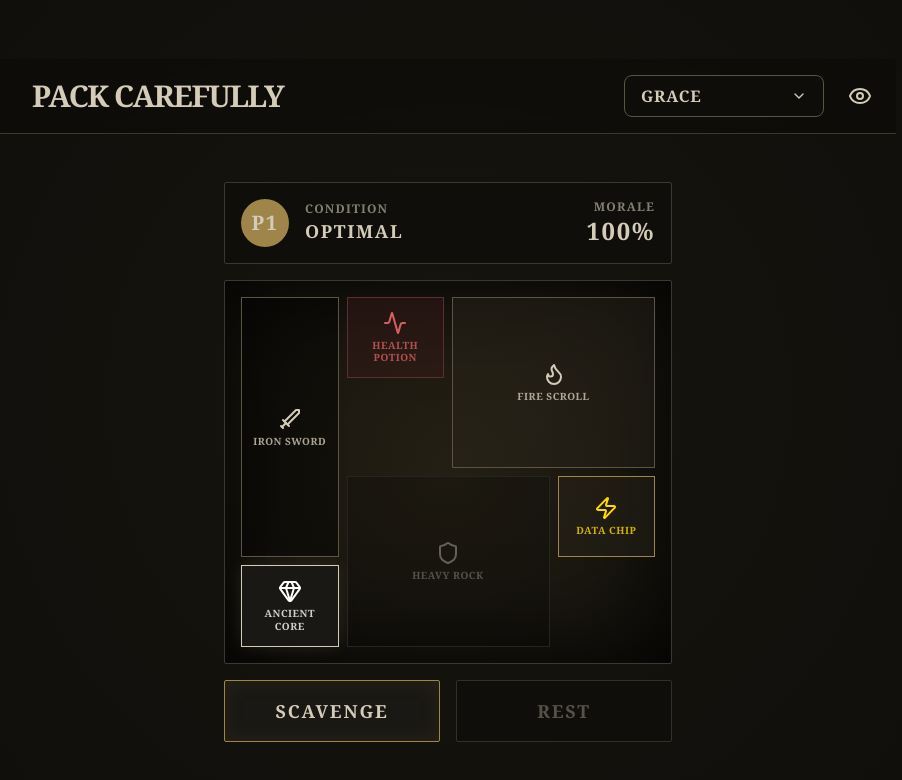
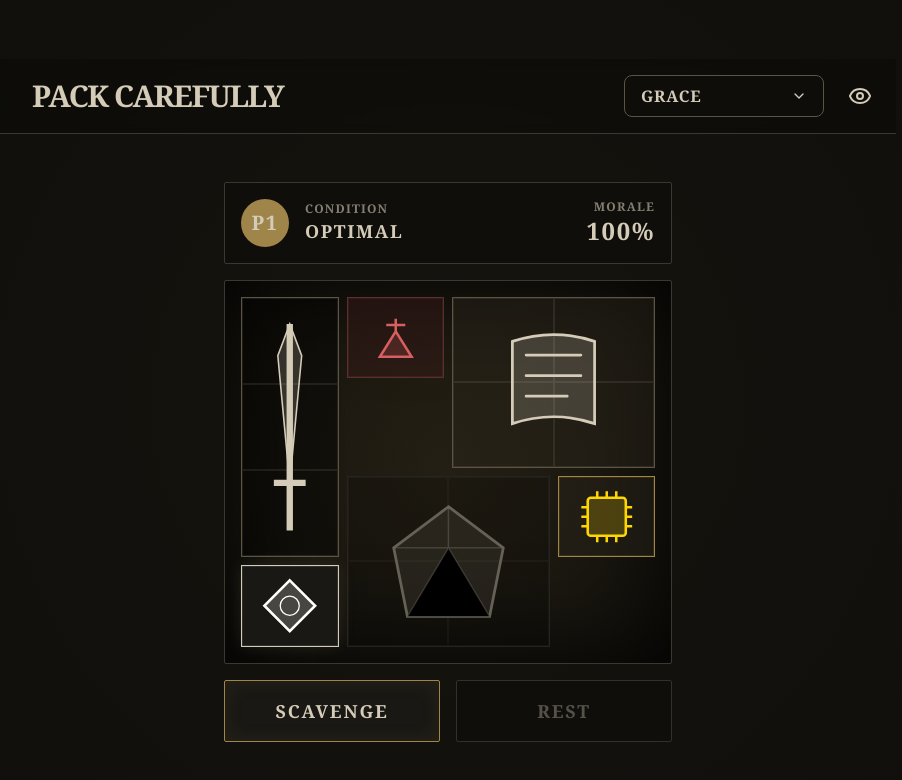
Before and after one commit to Samuel-Morgan-Tyghe/pack-carefully-competition, a React (Vite) app: page / in a window 1280 px wide. Shown: the top 780 px of the page, without its empty margins (192-1094 px from the left). Built offline with nearby package versions, Linux system fonts and the light colour scheme.

Commit message:
feat: replace icons with custom SVGs that fill grid slots (Tetris style)

```diff
--- a/src/App.tsx
+++ b/src/App.tsx
@@ -13,6 +13,98 @@ interface Item {
   icon: React.ReactNode;
   w: number;
   h: number;
+}
+
+// --- Custom Item Graphics ---
+
+function ItemGraphic({ id, w, h, theme }: { id: string; w: number; h: number; theme: Theme }) {
+  // Common strokes/fills based on theme
+  const strokeColor = 'currentColor';
+  const strokeWidth = theme === 'WIREFRAME' ? 4 : 2;
+  const fillOpacity = theme === 'WIREFRAME' ? 0 : 0.2;
+
+  switch (id) {
+    case 'sword': // 1x3 Tall
+      return (
+        <svg viewBox="0 0 100 300" className="w-full h-full p-2" preserveAspectRatio="xMidYMid meet">
+          <path
+            d="M50 20 L50 220 M30 220 L70 220 M50 220 L50 280"
+            stroke={strokeColor}
+            strokeWidth={strokeWidth * 4}
+            fill="none"
+            className="drop-shadow-sm"
+          />
+          <path
+            d="M50 20 L65 60 L50 220 L35 60 Z"
+            fill={strokeColor}
+            fillOpacity={fillOpacity}
+            stroke={strokeColor}
+            strokeWidth={strokeWidth}
+          />
+        </svg>
+      );
+    case 'potion': // 1x1
+      return (
+        <svg viewBox="0 0 100 100" className="w-full h-full p-2" preserveAspectRatio="xMidYMid meet">
+          <path
+            d="M50 20 L50 40 L25 80 L75 80 L50 40"
+            fill={strokeColor}
+            fillOpacity={fillOpacity}
+            stroke={strokeColor}
+            strokeWidth={strokeWidth * 2}
+          />
+          <path d="M35 30 L65 30" stroke={strokeColor} strokeWidth={strokeWidth * 2} />
+        </svg>
+      );
+    case 'scroll': // 2x2 Square-ish
+      return (
+        <svg viewBox="0 0 200 200" className="w-full h-full p-4" preserveAspectRatio="xMidYMid meet">
+          <path
+            d="M40 40 Q100 20 160 40 V160 Q100 140 40 160 Z"
+            fill={strokeColor}
+            fillOpacity={fillOpacity}
+            stroke={strokeColor}
+            strokeWidth={strokeWidth * 2}
+          />
+          <path d="M60 60 H140 M60 90 H140 M60 120 H120" stroke={strokeColor} strokeWidth={strokeWidth * 2} strokeLinecap="round" />
+        </svg>
+      );
+    case 'junk': // 2x2
+      return (
+        <svg viewBox="0 0 200 200" className="w-full h-full p-4" preserveAspectRatio="xMidYMid meet">
+          <path
+            d="M100 20 L180 80 L160 180 L40 180 L20 80 Z"
+            fill={strokeColor}
+            fillOpacity={fillOpacity}
+            stroke={strokeColor}
+            strokeWidth={strokeWidth * 2}
+          />
+          <path d="M20 80 L180 80 M100 20 L100 80 M160 180 L100 80 L40 180" stroke={strokeColor} strokeWidth={strokeWidth} strokeOpacity="0.5" />
+        </svg>
+      );
+    case 'chip': // 1x1
+      return (
+        <svg viewBox="0 0 100 100" className="w-full h-full p-2" preserveAspectRatio="xMidYMid meet">
+          <rect x="20" y="20" width="60" height="60" rx="5" fill={strokeColor} fillOpacity={fillOpacity} stroke={strokeColor} strokeWidth={strokeWidth * 2} />
+          <path d="M20 35 H10 M20 50 H10 M20 65 H10 M80 35 H90 M80 50 H90 M80 65 H90 M35 20 V10 M50 20 V10 M65 20 V10 M35 80 V90 M50 80 V90 M65 80 V90" stroke={strokeColor} strokeWidth={strokeWidth * 2} />
+        </svg>
+      );
+    case 'relic': // 1x1
+      return (
+        <svg viewBox="0 0 100 100" className="w-full h-full p-2" preserveAspectRatio="xMidYMid meet">
+          <path
+            d="M50 10 L90 50 L50 90 L10 50 Z"
+            fill={strokeColor}
+            fillOpacity={fillOpacity}
+            stroke={strokeColor}
+            strokeWidth={strokeWidth * 2}
+          />
+          <circle cx="50" cy="50" r="15" fill="none" stroke={strokeColor} strokeWidth={strokeWidth} />
+        </svg>
+      );
+    default:
+      return null;
+  }
 }
 
 const ITEMS: Item[] = [
@@ -507,7 +599,7 @@ function InventoryGrid({ theme }: { theme: Theme }) {
           key={item.id}
           layoutId={`item-${item.id}`}
           className={clsx(
-            "flex flex-col items-center justify-center p-2 cursor-grab active:cursor-grabbing select-none relative z-10 overflow-hidden group",
+            "flex flex-col items-center justify-center cursor-grab active:cursor-grabbing select-none relative z-10 overflow-hidden group",
             currentTheme.itemStyles[item.category],
             // Size mapping
             item.w === 1 && item.h === 3 ? "row-span-3" : "",
@@ -530,21 +622,22 @@ function InventoryGrid({ theme }: { theme: Theme }) {
           }}
           whileTap={{ scale: 0.95 }}
         >
-          {theme === 'PHANTOM' ? (
-             <div className="transform skew-x-6 flex flex-col items-center">
-                {item.icon}
-                <span className="text-[10px] mt-1 font-bold tracking-wider opacity-80 uppercase text-center leading-tight">
-                    {item.name}
-                </span>
-             </div>
-          ) : (
-            <>
-                {item.icon}
-                <span className="text-[10px] mt-1 font-bold tracking-wider opacity-80 uppercase text-center leading-tight">
-                    {item.name}
-                </span>
-            </>
-          )}
+          {/* Sub-grid pattern for occupying multiple cells (Tetris feel) */}
+          <div className="absolute inset-0 grid w-full h-full opacity-10 pointer-events-none"
+               style={{ gridTemplateColumns: `repeat(${item.w}, 1fr)`, gridTemplateRows: `repeat(${item.h}, 1fr)` }}>
+             {[...Array(item.w * item.h)].map((_, idx) => (
+                <div key={idx} className="border-[0.5px] border-current" />
+             ))}
+          </div>
+
+          <div className={clsx("relative w-full h-full flex items-center justify-center", theme === 'PHANTOM' && "transform skew-x-6")}>
+             <ItemGraphic id={item.id} w={item.w} h={item.h} theme={theme} />
+
+             {/* Name Label */}
+             <span className="absolute bottom-1 left-0 right-0 text-[8px] font-bold tracking-wider opacity-0 group-hover:opacity-100 transition-opacity uppercase text-center leading-tight bg-black/50 text-white py-0.5 pointer-events-none">
+                {item.name}
+             </span>
+          </div>
 
           {/* Tooltip Effect */}
           <div className={clsx(
```
